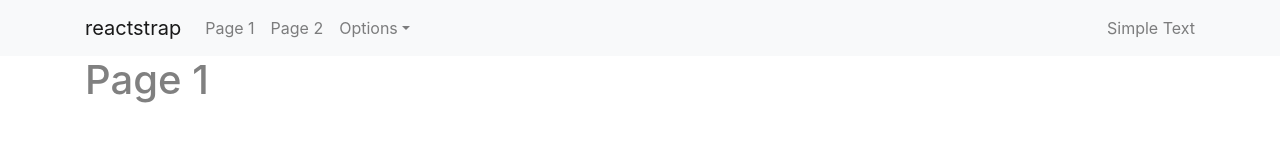
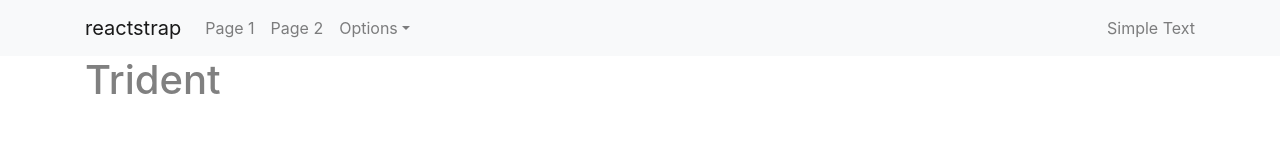
Before and after one commit to alfredrafael/trident, a React (Create React App) app: page / in a window 1280 px wide. Shown: the top 160 px of the page. Built offline with nearby package versions, Linux system fonts and the light colour scheme.

Commit message:
Frist commit

```diff
--- a/src/components/Page1/Page1.jsx
+++ b/src/components/Page1/Page1.jsx
@@ -16,7 +16,7 @@ const About = () => {
         <Container id="page-1">
         <Fade>
             <div style={{height: '100vh'}}>
-                    <h1>Page 1</h1>
+                    <h1>Trident</h1>
             </div>
         </Fade>
         </Container>
```
Also changed, not shown: 1 other file (tests, documents, lock files or other folders).
